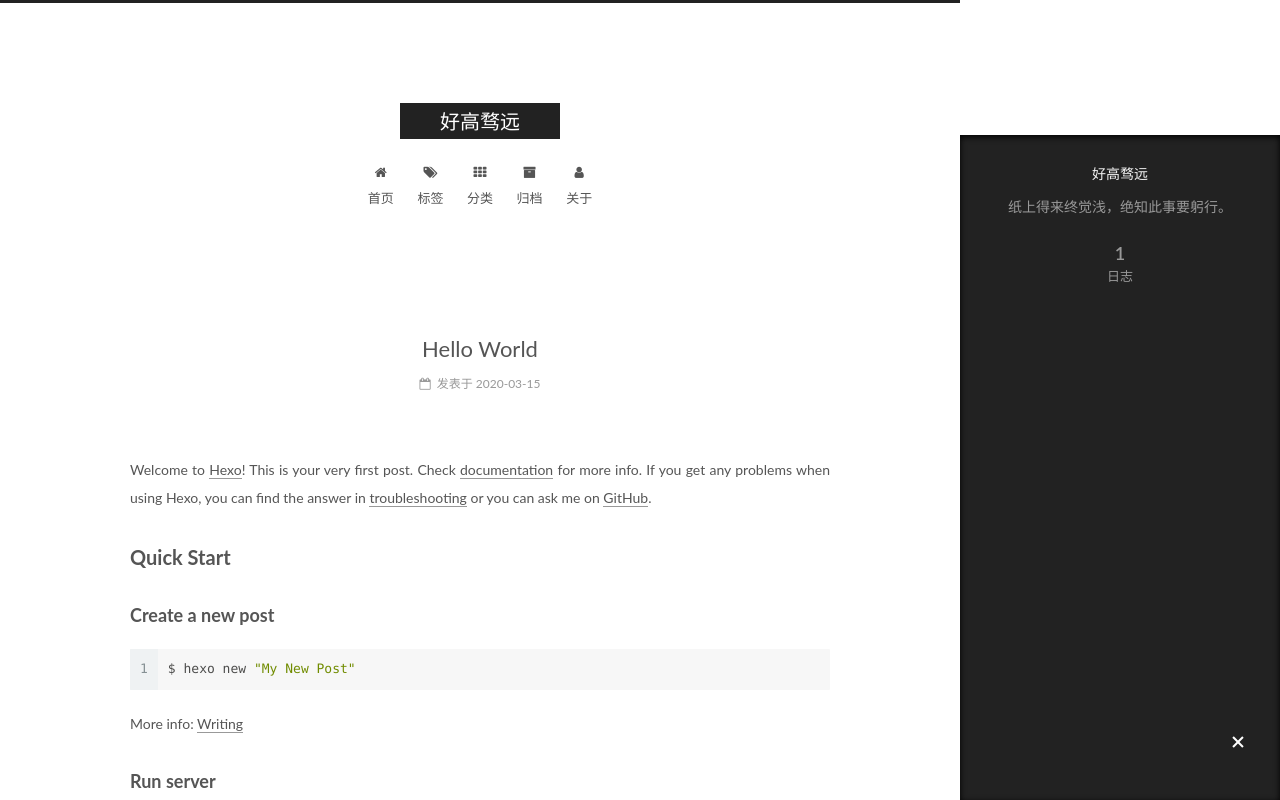
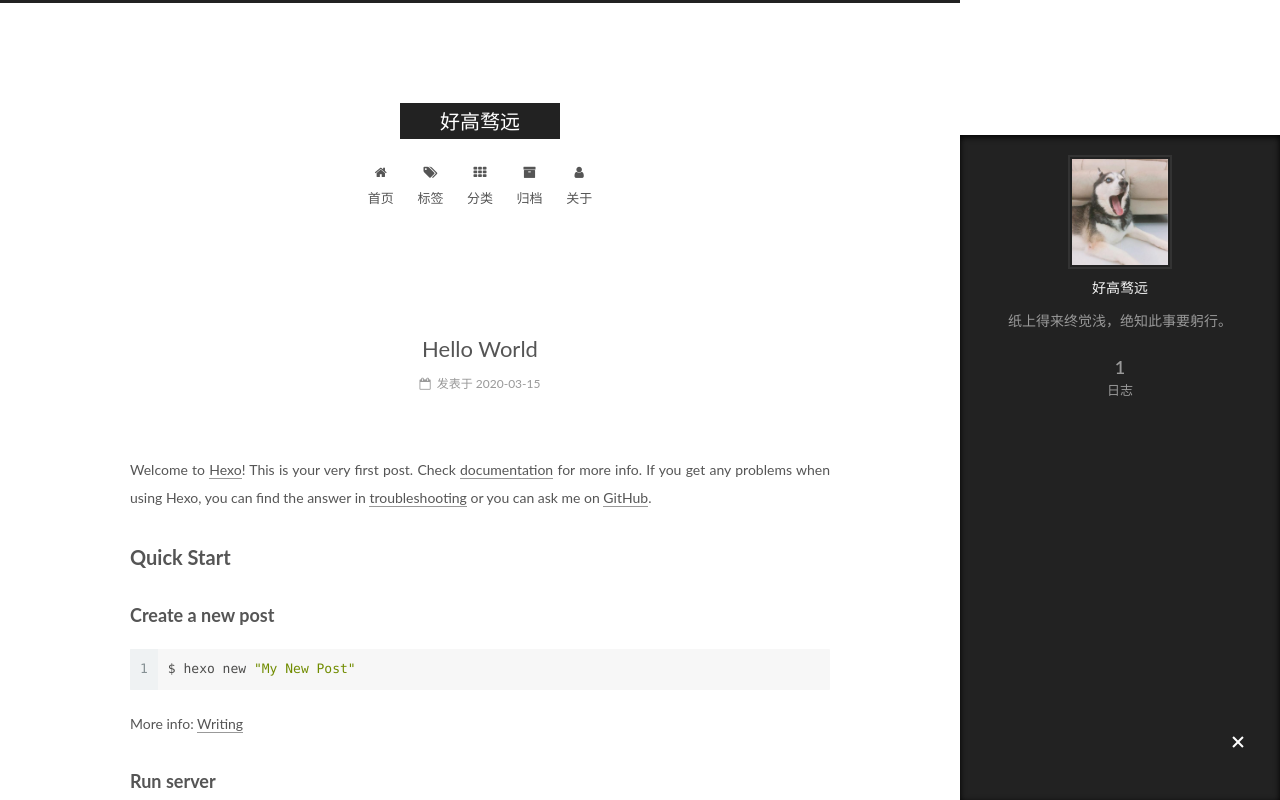
Before and after one commit to s1314233/s1314233.github.io, a plain HTML site: page index.html in a window 1280 px wide. Both pictures are taken after a click on the element 1238 px from the left and 743 px from the top of the page. Shown: the top 800 px of the page. Drawn offline with Linux system fonts and the light colour scheme.

Commit message:
Site updated: 2020-03-15 11:00:48

```diff
--- a/index.html
+++ b/index.html
@@ -265,7 +265,7 @@
     <span hidden itemprop="author" itemscope itemtype="http://schema.org/Person">
       <meta itemprop="name" content="好高骛远">
       <meta itemprop="description" content="">
-      <meta itemprop="image" content="/images/avatar.gif">
+      <meta itemprop="image" content="/images/dog.jpg">
     </span>
 
     <span hidden itemprop="publisher" itemscope itemtype="http://schema.org/Organization">
@@ -413,6 +413,10 @@
       <section class="site-overview-wrap sidebar-panel sidebar-panel-active">
         <div class="site-overview">
           <div class="site-author motion-element" itemprop="author" itemscope itemtype="http://schema.org/Person">
+
+              <img class="site-author-image" itemprop="image"
+                src="/images/dog.jpg"
+                alt="好高骛远" />
 
               <p class="site-author-name" itemprop="name">好高骛远</p>
               <p class="site-description motion-element" itemprop="description">纸上得来终觉浅，绝知此事要躬行。</p>
```
Also changed, not shown: 2020/03/15/hello-world/index.html (+5 -1 lines), archives/2020/03/index.html (+4 -0 lines), archives/2020/index.html (+4 -0 lines), archives/index.html (+4 -0 lines).
